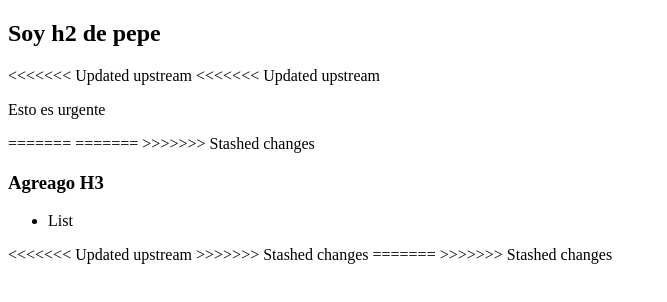
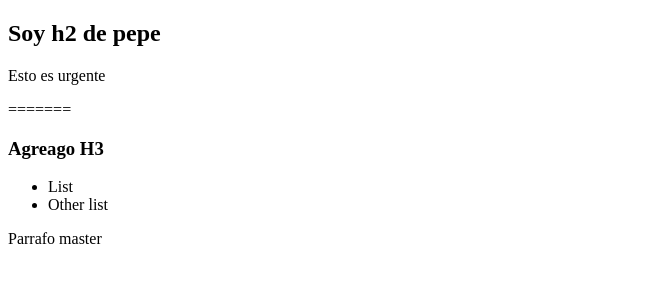
Before and after one commit to benjataide1/prueba, a plain HTML site: page archivo.html in a window 1280 px wide. Shown: the whole page, without its empty margins (0-667 px from the left). Drawn offline with Linux system fonts and the light colour scheme.

Commit message:
modificado html,stash

```diff
--- a/archivo.html
+++ b/archivo.html
@@ -16,22 +16,19 @@
   </script>
 
   <h2>Soy h2 de pepe</h2>
-<<<<<<< Updated upstream
-<<<<<<< Updated upstream
+
   <p>Esto es urgente</p>
 =======
-=======
->>>>>>> Stashed changes
   <h3>Agreago H3</h3>
 
   <ul>
     <li>List</li>
+    <li>Other list</li>
   </ul>
 
-<<<<<<< Updated upstream
->>>>>>> Stashed changes
-=======
->>>>>>> Stashed changes
+<p>Parrafo master</p>
+
+
 </body>
 
 </html>
```
